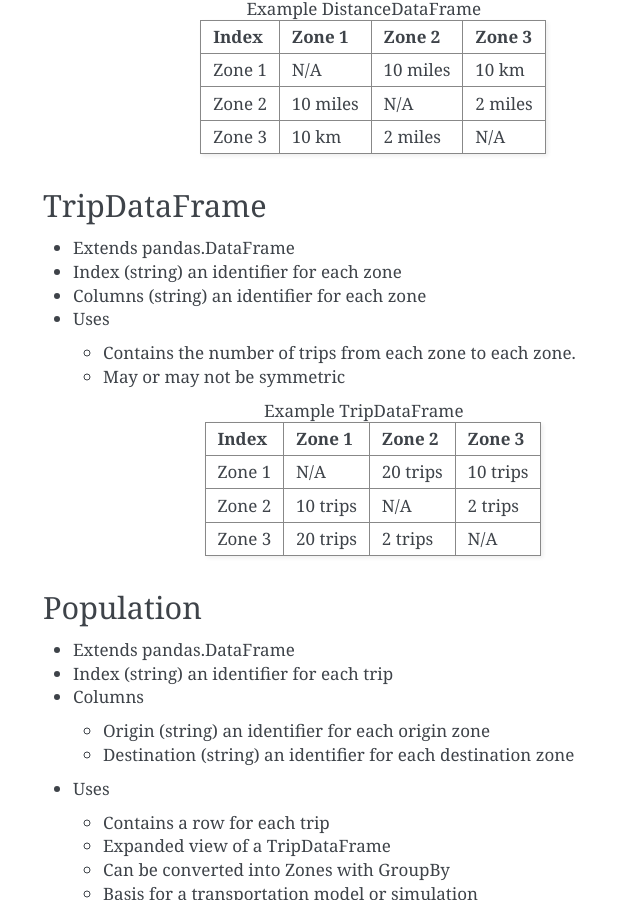
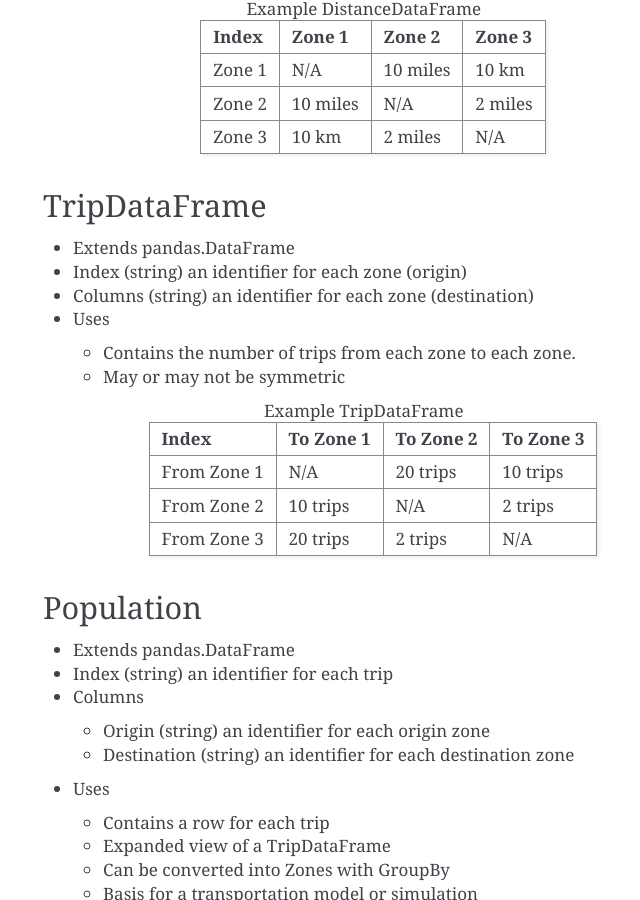
Before and after one commit to davidbailey/dpd, a Sphinx documentation site: the page built from docs/modeling_classes.rst, in a window 1280 px wide and 900 px high, scrolled down 994 px. Shown: the whole window, without its empty margins (377-1017 px from the left). Built offline with Sphinx 7.4.7, drawn with Linux system fonts in a browser that asks for light colours; pages that are not in the unit, such as notebooks, are missing from menus; the version number is read from the project's files by our own code.

Commit message:
Update modeling_classes.rst

```diff
--- a/docs/modeling_classes.rst
+++ b/docs/modeling_classes.rst
@@ -48,19 +48,19 @@ TripDataFrame
 -----------
 
 * Extends pandas.DataFrame
-* Index (string) an identifier for each zone
-* Columns (string) an identifier for each zone
+* Index (string) an identifier for each zone (origin)
+* Columns (string) an identifier for each zone (destination)
 * Uses
 
   * Contains the number of trips from each zone to each zone.
   * May or may not be symmetric
 
 .. csv-table:: Example TripDataFrame
-   :header: "Index", "Zone 1", "Zone 2", "Zone 3"
+   :header: "Index", "To Zone 1", "To Zone 2", "To Zone 3"
 
-   "Zone 1", "N/A", "20 trips", "10 trips"
-   "Zone 2", "10 trips", "N/A", "2 trips"
-   "Zone 3", "20 trips", "2 trips", "N/A"
+   "From Zone 1", "N/A", "20 trips", "10 trips"
+   "From Zone 2", "10 trips", "N/A", "2 trips"
+   "From Zone 3", "20 trips", "2 trips", "N/A"
 
 Population
 -----------
```
